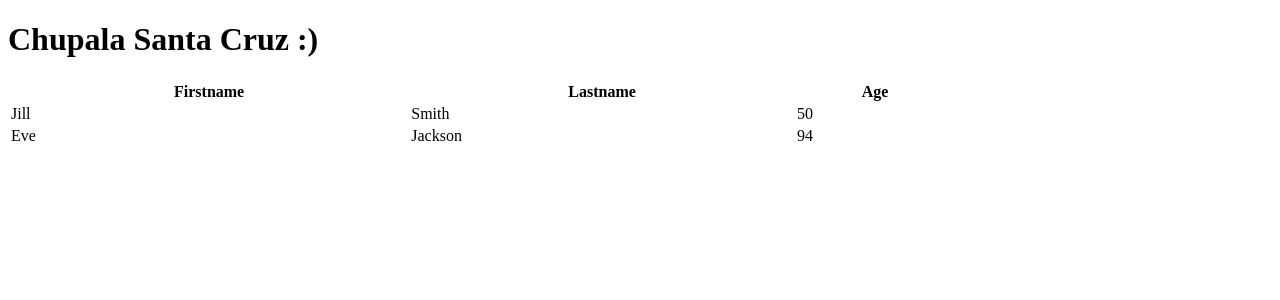
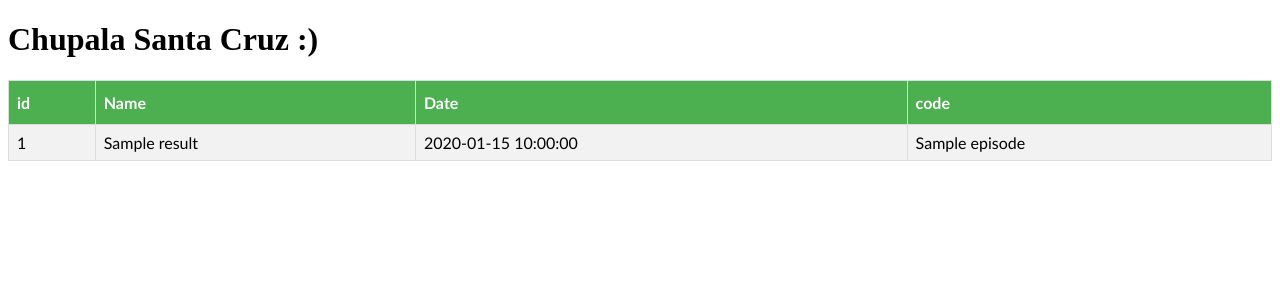
Before and after one commit to joaquineichholz/Rick-Morty, a Flask app: page / in a window 1280 px wide. Shown: the top 300 px of the page. Run offline with Flask 2, Linux system fonts and the light colour scheme; a database or web service that is not in the repository returns one stand-in record (values such as "Sample title"); data that the repository does not hold is empty.

Commit message:
apisode table

```diff
--- a/main.py
+++ b/main.py
@@ -24,12 +24,14 @@ def capitulos():
         if not first:
             response = requests.get('https://rickandmortyapi.com/api/episode/?page=' + str(pag))
 
-        info.extend(response.json()['results'])
+        for data in response.json()['results']:
+            info.append([data['name'], data['air_date'], data['episode'], data['url']])
 
-        for episode in info:
             print(episode['id'], episode['name'])
 
         first = False
+
+    return info
 
 
 for pag in range(1, pages + 1):
--- a/run.py
+++ b/run.py
@@ -1,11 +1,38 @@
 from flask import Flask
 from flask import render_template
+import requests
+
+
+
+def capitulos():
+    response = requests.get('https://rickandmortyapi.com/api/episode/')
+    pages = response.json()['info']['pages']
+    info = []
+    first = True
+
+    for pag in range(1, pages + 1):
+        if not first:
+            response = requests.get('https://rickandmortyapi.com/api/episode/?page=' + str(pag))
+
+        for episode in response.json()['results']:
+            info.append([episode['id'], episode['name'], episode['air_date'], episode['episode'], episode['url']])
+
+            print(episode['id'], episode['name'])
+
+        first = False
+
+    return info
+
 
 app = Flask(__name__)
 
 @app.route('/')
 def hello_world():
-    return render_template('index.html')
+    episodes_list = capitulos()
+    print(episodes_list)
+    lista = [['a', 'a', 'a'], ['b', 'b', 'b']]
+
+    return render_template('index.html', list=episodes_list)
 
 if __name__ == '__main__':
     app.run()
--- a/templates/index.html
+++ b/templates/index.html
@@ -1,29 +1,59 @@
 <!DOCTYPE html>
-<html lang="en">
+<html>
 <head>
-    <meta charset="UTF-8">
+      <meta charset="UTF-8">
     <title>Rick and Morty</title>
+<style>
+#customers {
+  font-family: "Trebuchet MS", Arial, Helvetica, sans-serif;
+  border-collapse: collapse;
+  width: 100%;
+}
+
+#customers td, #customers th {
+  border: 1px solid #ddd;
+  padding: 8px;
+}
+
+#customers tr:nth-child(even){background-color: #f2f2f2;}
+
+#customers tr:hover {background-color: #ddd;}
+
+#customers th {
+  padding-top: 12px;
+  padding-bottom: 12px;
+  text-align: left;
+  background-color: #4CAF50;
+  color: white;
+}
+</style>
 </head>
-<body>
+<body><body>
 
 <h1>  Chupala Santa Cruz :) </h1>
 
-<table style="width:75%">
+<table id="customers">
+
   <tr>
-    <th>Firstname</th>
-    <th>Lastname</th>
-    <th>Age</th>
+    <th>id</th>
+    <th>Name</th>
+    <th>Date</th>
+    <th>code</th>
   </tr>
+  {% for episode in list %}
   <tr>
-    <td>Jill</td>
-    <td>Smith</td>
-    <td>50</td>
+
+   <td> {{episode[0]}} </td>
+   <td> {{episode[1]}} </td>
+   <td> {{episode[2]}} </td>
+   <td> {{episode[3]}} </td>
+
+
   </tr>
-  <tr>
-    <td>Eve</td>
-    <td>Jackson</td>
-    <td>94</td>
-  </tr>
+  {%endfor%}
+
+
+
 </table>
 
 
```
